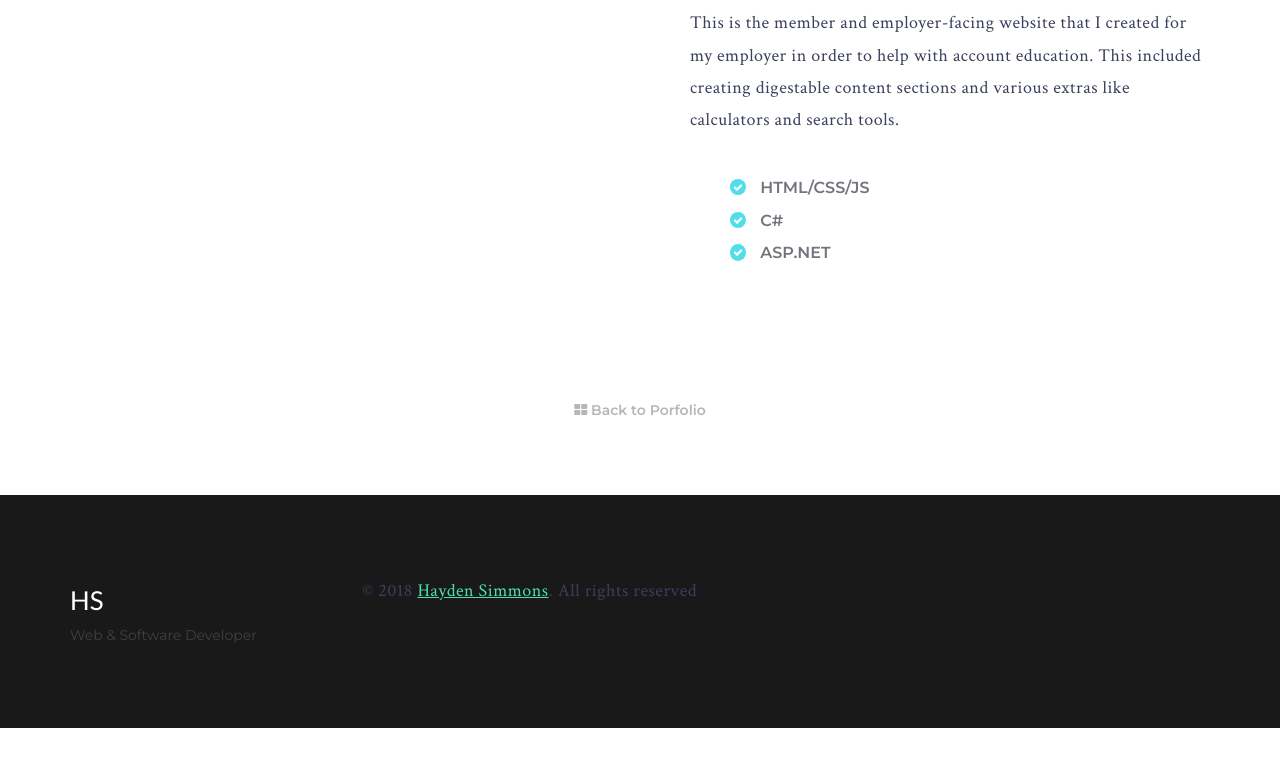
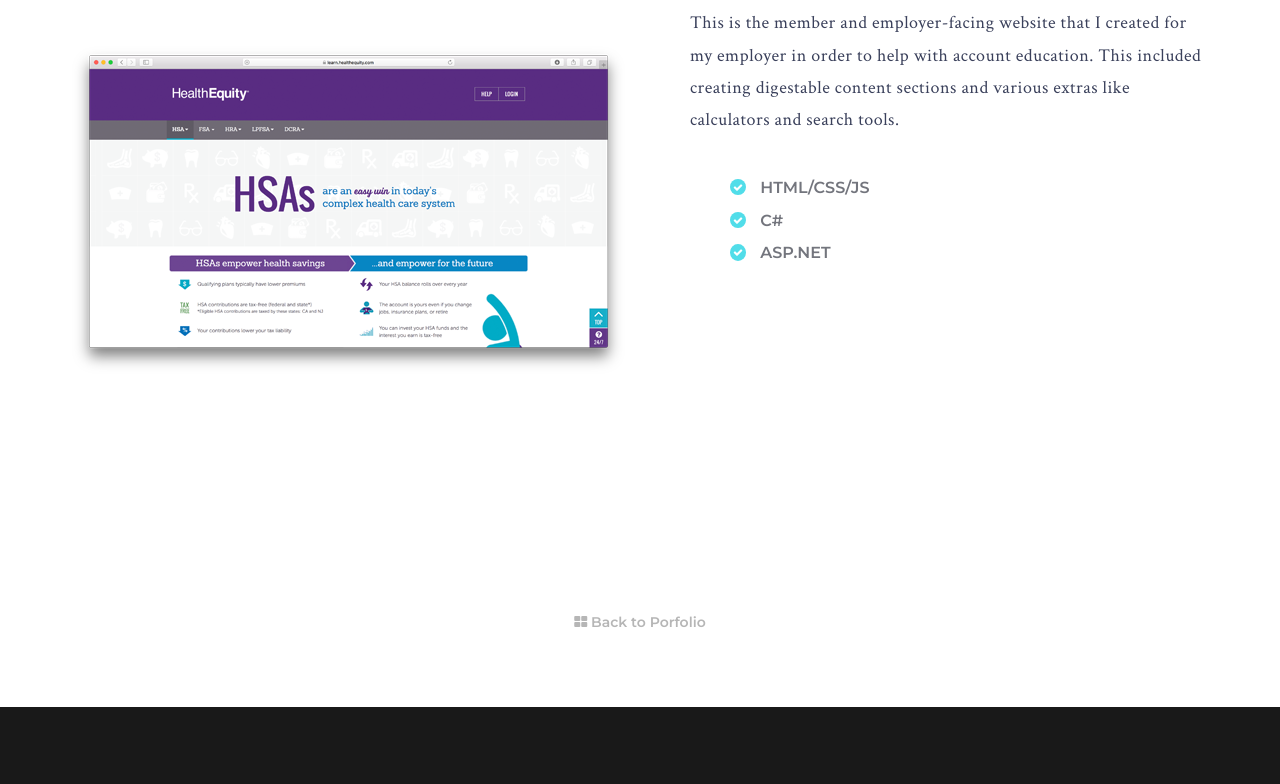
Before and after one commit to haydendsimmons/cs308portfolio, a plain HTML site: page portfolio/heq-learn.html in a window 1280 px wide. Shown: the part 273-1057 px from the top of the page. Before the commit the page ends 1001 px from the top, so only its background shows below. Drawn offline with nearby package versions, Linux system fonts and the light colour scheme.

Commit message:
Add files via upload

```diff
--- a/portfolio/heq-learn.html
+++ b/portfolio/heq-learn.html
@@ -4,7 +4,7 @@
     <meta charset="utf-8">
     <!--[if IE]><meta http-equiv="x-ua-compatible" content="IE=9" /><![endif]-->
     <meta name="viewport" content="width=device-width, initial-scale=1">
-    <title>Portfolio inner</title>
+    <title>HealthEquity Learn Site | Portfolio</title>
     <meta name="description" content="">
     <meta name="author" content="">
 
@@ -54,7 +54,7 @@
             <div class="row  wow fdeInUp">
                 <div class="col-md-6 col-sm-12">
                     <figure>
-                        <img src="../img/heqlearn-lg.png" class="img-responsive">
+                        <img src="../img/heq-learn-lg.png" class="img-responsive">
                     </figure>
                 </div>
                 <div class="col-md-6 col-sm-12 page-block ">
```
Also changed, not shown: portfolio/aquas.html (+1 -1 lines), portfolio/backcountry.html (+1 -1 lines), portfolio/fatboy.html (+1 -1 lines), portfolio/heq-public.html (+1 -1 lines), portfolio/heq-sales.html (+1 -1 lines).
